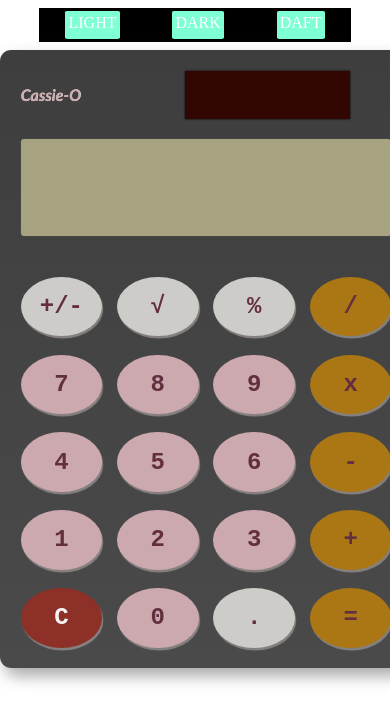
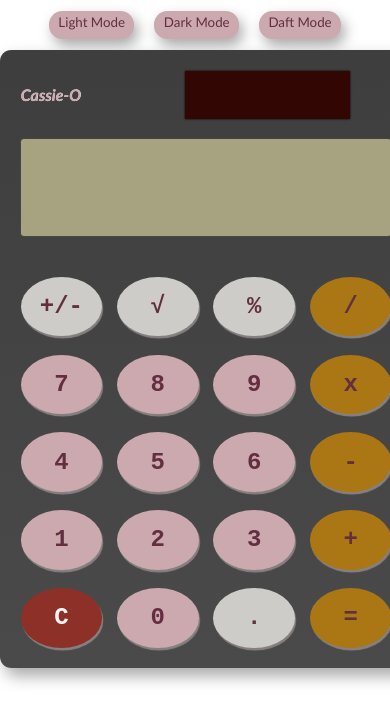
Before and after one commit to hphilpotts/miniproject-static-calculator, a plain HTML site: page index.html in a window 390 px wide. Shown: the top 722 px of the page. Drawn offline with Linux system fonts and the light colour scheme; a web font is replaced by a local one.

Commit message:
Restyled control buttons/panel at top to improve appearance and responsiveness.

```diff
--- a/css/lightmode.css
+++ b/css/lightmode.css
@@ -15,7 +15,7 @@
     color: rgb(50, 7, 3);
 }
 
-.button-inner {
+.button-inner, .control-button {
     background-color: rgb(203, 169, 174);
     color: rgb(99, 47, 64);
     box-shadow: 0.05em 0.1em 0.03em rgb(134, 128, 128);
@@ -29,6 +29,11 @@
     background-color: rgb(206, 204, 201);
 }
 
+.control-button {
+    background-color:rgb(203, 169, 174);
+    box-shadow: 0.3em 0.5em 1em darkgray;
+}
+
 #btn-C {
     background-color: rgb(141, 48, 39);
     color: whitesmoke;
--- a/css/nightmode.css
+++ b/css/nightmode.css
@@ -28,7 +28,7 @@ body {
 
 /* || Button Colours: */
 
-.button-inner {
+.button-inner, .control-button {
     background-color:rgb(88, 87, 87);
     color: rgb(0, 255, 0);
     box-shadow: 0.05em 0.1em 0.15em rgb(0, 255, 0);
@@ -48,3 +48,7 @@ body {
     box-shadow: 0.05em 0.1em 0.03em rgb(255, 96, 96);
 
 }
+
+#control-panel {
+    opacity: 100%;
+}
--- a/css/style.css
+++ b/css/style.css
@@ -118,7 +118,6 @@
 /* || Control panel */
 
 #control-panel {
-    background-color: black;
     display: flex;
     justify-content: space-around;
 
@@ -131,12 +130,27 @@
     right: 0;
     margin-left: auto;
     margin-right: auto;
+
+    border-radius: 2em;
 }
 
 .control-button {
-    color: white;
-    background-color: aquamarine;
     margin: 1%;
-    padding: 1%;
+    padding: 1% 3%;
     border-radius: 5%;
+    font-family:'Trebuchet MS', 'Lucida Sans Unicode', 'Lucida Grande', 'Lucida Sans', Arial, sans-serif;
+    font-size: smaller;
+    /* Min height set here to prevent resizing to smaller than text contained within button */
+    min-height: 0.8rem;
 }
+
+.control-button {
+    border-radius: 1em;
+}
+
+/* Prevents control button text from overlapping on very narrow screens */
+@media all and (max-width: 320px) {
+    .control-button {
+        font-size: x-small;
+    }
+}
--- a/index.html
+++ b/index.html
@@ -15,9 +15,9 @@
 </head>
 <body>
     <div id="control-panel">
-        <div class="control-button" id="light-button">LIGHT</div>
-        <div class="control-button" id="dark-button">DARK</div>
-        <div class="control-button" id="daft-button">DAFT</div>
+        <div class="control-button" id="light-button">Light Mode</div>
+        <div class="control-button" id="dark-button">Dark Mode</div>
+        <div class="control-button" id="daft-button">Daft Mode</div>
     </div>
     <div id="calculator-outer">
         <div class="flex-c color-grey" id="screen-outer">
```
Also changed, not shown: readme.md.
